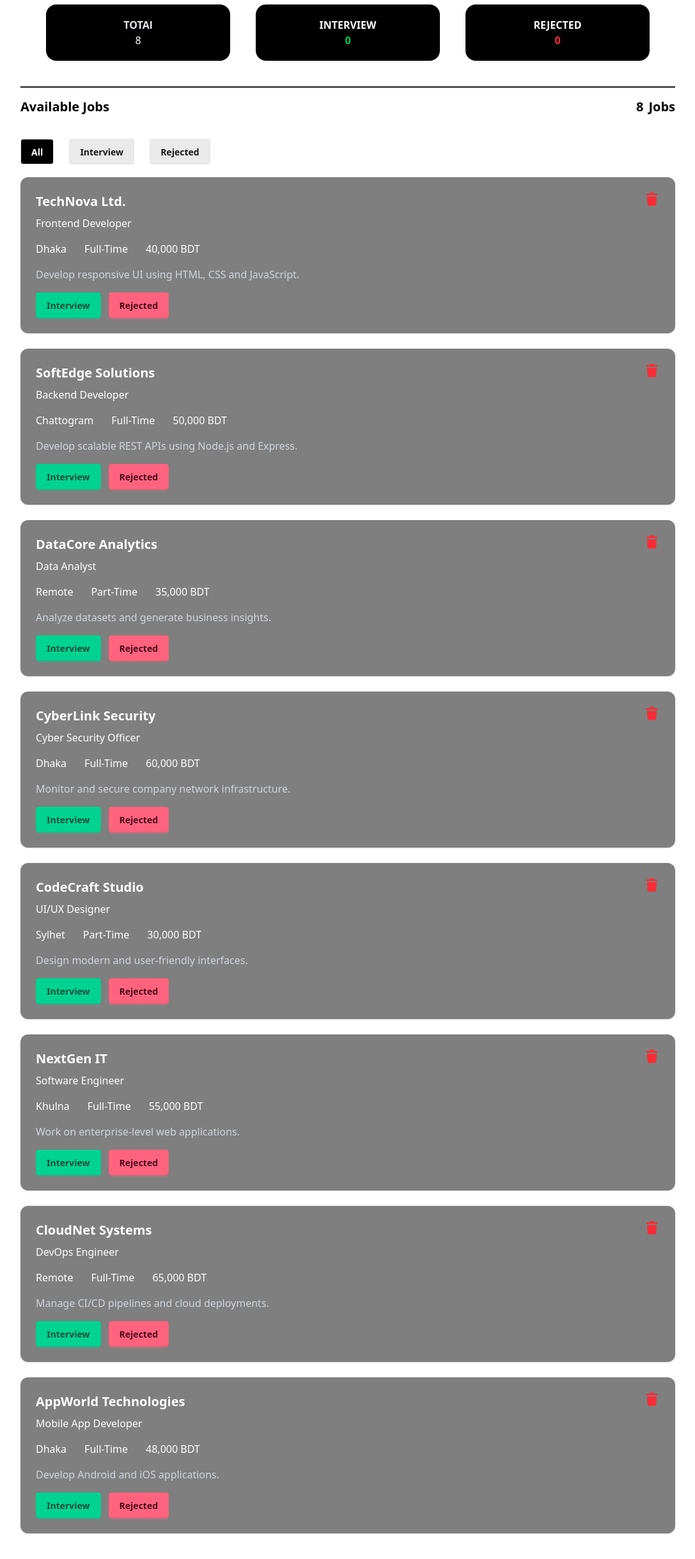
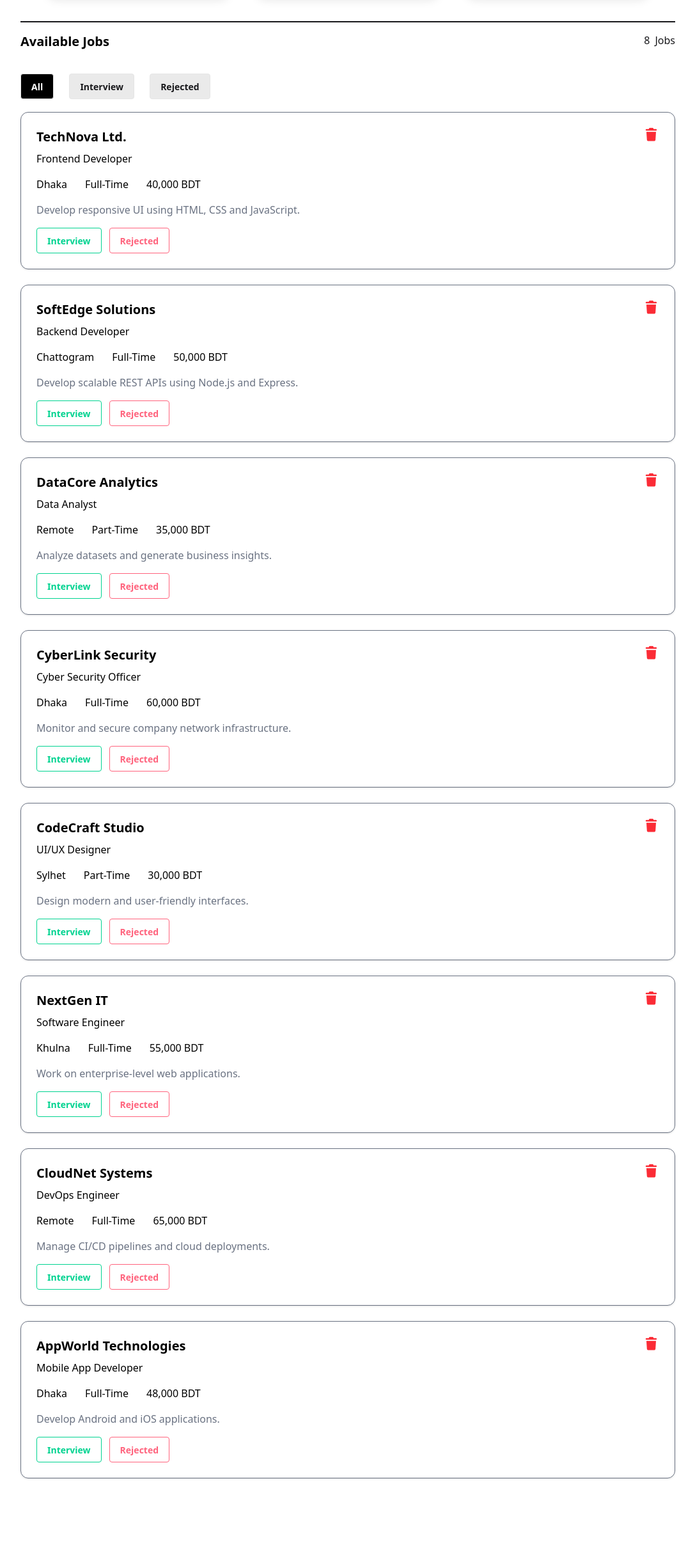
Before and after one commit to shanto2575/Job-Application-Tracker, a plain HTML site: page index.html in a window 1280 px wide. Shown: the part 225-2662 px from the top of the page at 64% size, without its empty margins (96-1183 px from the left). After the commit the page ends 2556 px from the top, so only its background shows below. Drawn offline with nearby package versions, Linux system fonts and the light colour scheme.

Commit message:
final submit

```diff
--- a/index.html
+++ b/index.html
@@ -13,20 +13,20 @@
 
 <body>
 
-    <header class="w-[80%] mx-auto">
-        <h1 class="text-2xl md:text-5xl lg:text-8xl font-bold text-blue-700 text-center">
+    <header class="w-[80%] mx-auto ">
+        <h1 class="text-2xl md:text-4xl lg:text-5xl font-bold text-blue-700 text-center mt-10">
             Job Application Tracker
         </h1>
         <div class="grid sm:grid-cols-1 md:grid-cols-3 lg:grid-cols-3 gap-5 p-5  lg:gap-10 lg:p-10  border-b-2">
-            <div class="bg-black text-center py-5 rounded-2xl text-white">
-                <p class="text-gray-200 font-semibold">TOTAl</p>
+            <div class="text-black shadow-lg text-center py-5 rounded-2xl  border border-gray-500">
+                <p class="text-black font-semibold">TOTAl</p>
                 <p id="TotalCount">0</p>
             </div>
-            <div class="bg-black text-center py-5 rounded-2xl text-white font-semibold">
+            <div class="text-black text-center shadow-lg py-5 rounded-2xl font-semibold border border-gray-500">
                 <p>INTERVIEW</p>
                 <p id="interviewCount" class="text-green-500">0</p>
             </div>
-            <div class="bg-black text-center py-5 rounded-2xl text-white font-semibold">
+            <div class="text-black text-center shadow-lg py-5 rounded-2xl font-semibold border border-gray-500">
                 <p>REJECTED</p>
                 <p id="rejectedCount" class="text-red-500">0</p>
             </div>
@@ -34,8 +34,8 @@
     </header>
     <!-- top button -->
     <main class="w-[80%] mx-auto">
-        <div class="flex justify-between py-4 text-xl font-semibold text-black">
-            <p>Available Jobs</p>
+        <div class="flex justify-between py-4 ">
+            <p class="text-xl font-semibold text-black">Available Jobs</p>
             <div class="flex gap-2">
                 <p id="availableJobCount">0</p>
                 <p>Jobs</p>
@@ -54,9 +54,9 @@
         <section id="filter-section" class="hidden">
         </section>
 
-        <section id="allCards" class="space-y-6 pb-10">
+        <section id="allCards" class="space-y-6 pb-5">
             <!-- Card 1 -->
-            <div class="bg-black/50 text-white shadow rounded-xl p-6 flex justify-between items-start">
+            <div class="text-black border border-gray-500 shadow rounded-xl p-6 flex justify-between items-start">
                 <div class="space-y-4">
                     <h2 class="company-name text-xl font-bold mb-2">TechNova Ltd.</h2>
                     <p class="position">Frontend Developer</p>
@@ -67,11 +67,11 @@
                             <p class="salary"> 40,000 BDT</p>
                         </div>
                     </div>
-                    <div class="statuss text-white"></div>
-                    <p class="notes text-gray-300 mt-2">Develop responsive UI using HTML, CSS and JavaScript.</p>
+                    <div class="statuss"></div>
+                    <p class="notes text-gray-500 mt-2">Develop responsive UI using HTML, CSS and JavaScript.</p>
                     <div class="mt-4 flex gap-3">
-                        <button class="interview-btn btn btn-success">Interview</button>
-                        <button class="rejected-btn btn btn-error">Rejected</button>
+                        <button class="interview-btn btn btn-success btn-outline btn-outline">Interview</button>
+                        <button class="rejected-btn btn btn-error btn-outline btn-outline">Rejected</button>
                     </div>
                 </div>
                 <div>
@@ -80,7 +80,7 @@
             </div>
 
             <!-- Card 2 -->
-            <div class="bg-black/50 text-white shadow rounded-xl p-6 flex justify-between items-start">
+            <div class="text-black border border-gray-500 shadow rounded-xl p-6 flex justify-between items-start">
                 <div class="space-y-4">
                     <h2 class="company-name text-xl font-bold mb-2">SoftEdge Solutions</h2>
                     <p class="position">Backend Developer</p>
@@ -91,11 +91,11 @@
                             <p class="salary"> 50,000 BDT</p>
                         </div>
                     </div>
-                    <div class="statuss text-white"></div>
-                    <p class="notes text-gray-300 mt-2">Develop scalable REST APIs using Node.js and Express.</p>
+                    <div class="statuss"></div>
+                    <p class="notes text-gray-500 mt-2">Develop scalable REST APIs using Node.js and Express.</p>
                     <div class="mt-4 flex gap-3">
-                        <button class="interview-btn btn btn-success">Interview</button>
-                        <button class="rejected-btn btn btn-error">Rejected</button>
+                        <button class="interview-btn btn btn-success btn-outline">Interview</button>
+                        <button class="rejected-btn btn btn-error btn-outline">Rejected</button>
                     </div>
                 </div>
                 <div>
@@ -104,7 +104,7 @@
             </div>
 
             <!-- Card 3 -->
-            <div class="bg-black/50 text-white shadow rounded-xl p-6 flex justify-between items-start">
+            <div class="text-black border border-gray-500 shadow rounded-xl p-6 flex justify-between items-start">
                 <div class="space-y-4">
                     <h2 class="company-name text-xl font-bold mb-2">DataCore Analytics</h2>
                     <p class="position">Data Analyst</p>
@@ -115,11 +115,11 @@
                             <p class="salary"> 35,000 BDT</p>
                         </div>
                     </div>
-                    <div class="statuss text-white"></div>
-                    <p class="notes text-gray-300 mt-2">Analyze datasets and generate business insights.</p>
+                    <div class="statuss"></div>
+                    <p class="notes text-gray-500 mt-2">Analyze datasets and generate business insights.</p>
                     <div class="mt-4 flex gap-3">
-                        <button class="interview-btn btn btn-success">Interview</button>
-                        <button class="rejected-btn btn btn-error">Rejected</button>
+                        <button class="interview-btn btn btn-success btn-outline">Interview</button>
+                        <button class="rejected-btn btn btn-error btn-outline">Rejected</button>
                     </div>
                 </div>
                 <div>
@@ -128,7 +128,7 @@
             </div>
 
             <!-- Card 4 -->
-            <div class="bg-black/50 text-white shadow rounded-xl p-6 flex justify-between items-start">
+            <div class="text-black border border-gray-500 shadow rounded-xl p-6 flex justify-between items-start">
                 <div class="space-y-4">
                     <h2 class="company-name text-xl font-bold mb-2">CyberLink Security</h2>
                     <p class="position">Cyber Security Officer</p>
@@ -139,11 +139,11 @@
                             <p class="salary"> 60,000 BDT</p>
                         </div>
                     </div>
-                    <div class="statuss text-white"></div>
-                    <p class="notes text-gray-300 mt-2">Monitor and secure company network infrastructure.</p>
+                    <div class="statuss"></div>
+                    <p class="notes text-gray-500 mt-2">Monitor and secure company network infrastructure.</p>
                     <div class="mt-4 flex gap-3">
-                        <button class="interview-btn btn btn-success">Interview</button>
-                        <button class="rejected-btn btn btn-error">Rejected</button>
+                        <button class="interview-btn btn btn-success btn-outline">Interview</button>
+                        <button class="rejected-btn btn btn-error btn-outline">Rejected</button>
                     </div>
                 </div>
                 <div>
@@ -152,7 +152,7 @@
             </div>
 
             <!-- Card 5 -->
-            <div class="bg-black/50 text-white shadow rounded-xl p-6 flex justify-between items-start">
+            <div class="text-black border border-gray-500 shadow rounded-xl p-6 flex justify-between items-start">
                 <div class="space-y-4">
                     <h2 class="company-name text-xl font-bold mb-2">CodeCraft Studio</h2>
                     <p class="position">UI/UX Designer</p>
@@ -163,11 +163,11 @@
                             <p class="salary"> 30,000 BDT</p>
                         </div>
                     </div>
-                    <div class="statuss text-white"></div>
-                    <p class="notes text-gray-300 mt-2">Design modern and user-friendly interfaces.</p>
+                    <div class="statuss"></div>
+                    <p class="notes text-gray-500 mt-2">Design modern and user-friendly interfaces.</p>
                     <div class="mt-4 flex gap-3">
-                        <button class="interview-btn btn btn-success">Interview</button>
-                        <button class="rejected-btn btn btn-error">Rejected</button>
+                        <button class="interview-btn btn btn-success btn-outline">Interview</button>
+                        <button class="rejected-btn btn btn-error btn-outline">Rejected</button>
                     </div>
                 </div>
                 <div>
@@ -176,7 +176,7 @@
             </div>
 
             <!-- Card 6 -->
-            <div class="bg-black/50 text-white shadow rounded-xl p-6 flex justify-between items-start">
+            <div class="text-black border border-gray-500 shadow rounded-xl p-6 flex justify-between items-start">
                 <div class="space-y-4">
                     <h2 class="company-name text-xl font-bold mb-2">NextGen IT</h2>
                     <p class="position">Software Engineer</p>
@@ -187,11 +187,11 @@
                             <p class="salary"> 55,000 BDT</p>
                         </div>
                     </div>
-                    <div class="statuss text-white"></div>
-                    <p class="notes text-gray-300 mt-2">Work on enterprise-level web applications.</p>
+                    <div class="statuss"></div>
+                    <p class="notes text-gray-500 mt-2">Work on enterprise-level web applications.</p>
                     <div class="mt-4 flex gap-3">
-                        <button class="interview-btn btn btn-success">Interview</button>
-                        <button class="rejected-btn btn btn-error">Rejected</button>
+                        <button class="interview-btn btn btn-success btn-outline">Interview</button>
+                        <button class="rejected-btn btn btn-error btn-outline">Rejected</button>
                     </div>
                 </div>
                 <div>
@@ -200,7 +200,7 @@
             </div>
 
             <!-- Card 7 -->
-            <div class="bg-black/50 text-white shadow rounded-xl p-6 flex justify-between items-start">
+            <div class="text-black border border-gray-500 shadow rounded-xl p-6 flex justify-between items-start">
                 <div class="space-y-4">
                     <h2 class="company-name text-xl font-bold mb-2">CloudNet Systems</h2>
                     <p class="position">DevOps Engineer</p>
@@ -211,11 +211,11 @@
                             <p class="salary"> 65,000 BDT</p>
                         </div>
                     </div>
-                    <div class="statuss text-white"></div>
-                    <p class="notes text-gray-300 mt-2">Manage CI/CD pipelines and cloud deployments.</p>
+                    <div class="statuss"></div>
+                    <p class="notes text-gray-500 mt-2">Manage CI/CD pipelines and cloud deployments.</p>
                     <div class="mt-4 flex gap-3">
-                        <button class="interview-btn btn btn-success">Interview</button>
-                        <button class="rejected-btn btn btn-error">Rejected</button>
+                        <button class="interview-btn btn btn-success btn-outline">Interview</button>
+                        <button class="rejected-btn btn btn-error btn-outline">Rejected</button>
                     </div>
                 </div>
                 <div>
@@ -224,7 +224,7 @@
             </div>
 
             <!-- Card 8 -->
-            <div class="bg-black/50 text-white shadow rounded-xl p-6 flex justify-between items-start">
+            <div class="text-black border border-gray-500 shadow rounded-xl p-6 flex justify-between items-start">
                 <div class="space-y-4">
                     <h2 class="company-name text-xl font-bold mb-2">AppWorld Technologies</h2>
                     <p class="position">Mobile App Developer</p>
@@ -235,11 +235,11 @@
                             <p class="salary"> 48,000 BDT</p>
                         </div>
                     </div>
-                    <div class="statuss text-white"></div>
-                    <p class="notes text-gray-300 mt-2">Develop Android and iOS applications.</p>
+                    <div class="statuss"></div>
+                    <p class="notes text-gray-500 mt-2">Develop Android and iOS applications.</p>
                     <div class="mt-4 flex gap-3">
-                        <button class="interview-btn btn btn-success">Interview</button>
-                        <button class="rejected-btn btn btn-error">Rejected</button>
+                        <button class="interview-btn btn btn-success btn-outline">Interview</button>
+                        <button class="rejected-btn btn btn-error btn-outline">Rejected</button>
                     </div>
                 </div>
                 <div>
```
Also changed, not shown: script.js (+8 -8 lines).
